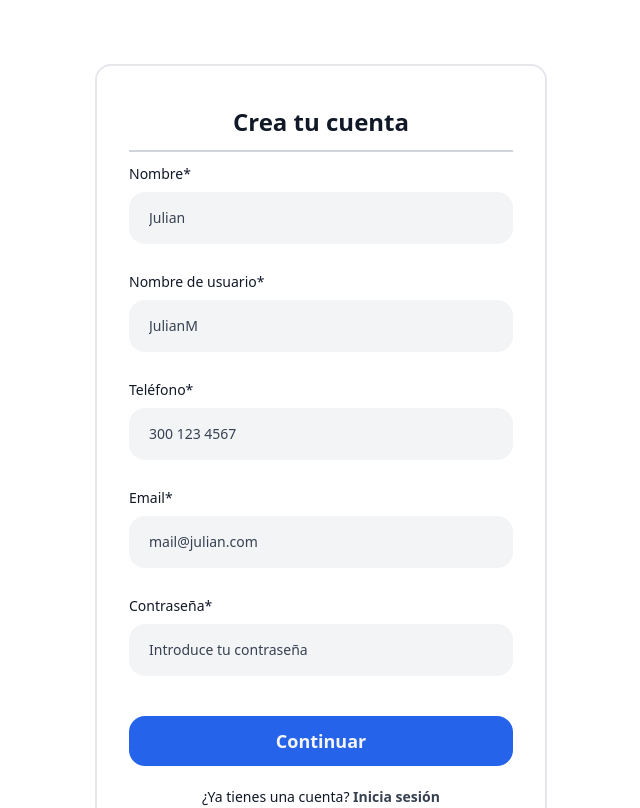
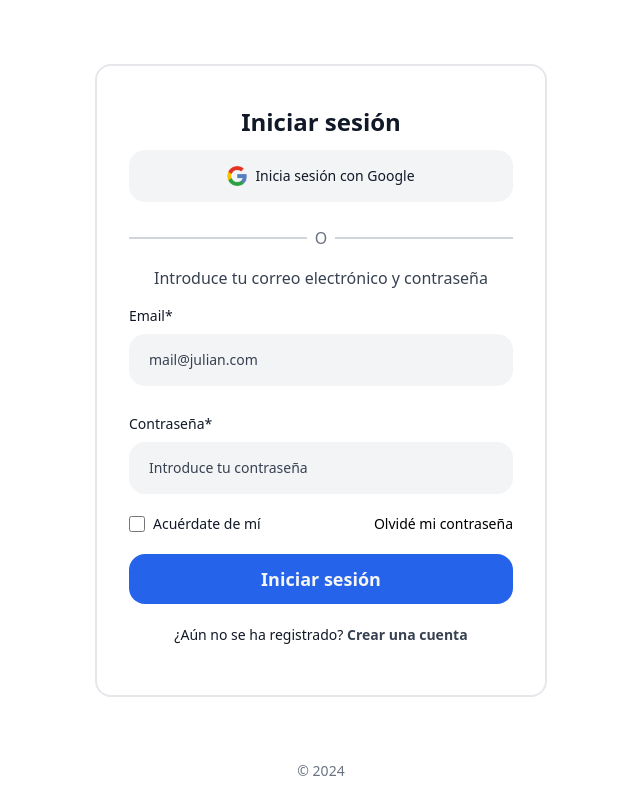
Before and after one commit to JulianRuano/evaluation_system_frontend, an Angular app: page / in a window 1280 px wide. Shown: the top 808 px of the page, without its empty margins (319-959 px from the left). Built offline with nearby package versions, Linux system fonts and the light colour scheme.

Commit message:
add login component

```diff
--- a/src/app/app.component.html
+++ b/src/app/app.component.html
@@ -1 +1 @@
-<app-signup></app-signup>
+<app-login></app-login>
--- a/src/app/app.component.ts
+++ b/src/app/app.component.ts
@@ -2,12 +2,13 @@ import { Component } from '@angular/core';
 import { CommonModule } from '@angular/common';
 import { RouterOutlet } from '@angular/router';
 import { SignupComponent } from './signup/signup.component';
+import { LoginComponent } from './login/login.component';
 
 
 @Component({
   selector: 'app-root',
   standalone: true,
-  imports: [CommonModule, RouterOutlet, SignupComponent],
+  imports: [CommonModule, RouterOutlet, SignupComponent, LoginComponent],
   templateUrl: './app.component.html',
   styleUrl: './app.component.css'
 })
--- /dev/null
+++ b/src/app/login/login.component.html
@@ -0,0 +1,44 @@
+<div class="container flex flex-col mx-auto bg-white rounded-lg pt-4 my-2">
+  <div class="flex justify-center w-full my-auto xl:gap-14 lg:justify-normal md:gap-5 draggable">
+    <div class="flex items-center justify-center w-full ">
+      <div class="flex items-center xl:p-10">
+        <form class="flex flex-col w-full h-full pb-6 py-4 px-8 text-center border-solid border-2 border-gray-200 rounded-2xl lg:px-8 lg:py-10 lg:pb-12">
+          <div class="mb-3 text-2xl font-bold text-gray-900">
+            Iniciar sesión
+          </div>
+          <a class="flex items-center justify-center w-full py-4 mb-6 text-sm font-medium transition duration-300 rounded-2xl text-gray-900 bg-gray-100 hover:bg-gray-300 focus:ring-4 focus:ring-gray-300">
+            <img class="h-5 mr-2" src="assets/icons/google.png" alt="">
+            Inicia sesión con Google
+          </a>
+          <div class="flex items-center mb-4">
+            <hr class="h-0 border-b border-solid border-gray-300 grow">
+            <p class="px-2 text-gray-500"> O </p>
+            <hr class="h-0 border-b border-solid border-gray-300 grow">
+          </div>
+          <p class="mb-4 text-gray-700">Introduce tu correo electrónico y contraseña</p>
+          <label for="email" class="mb-2 text-sm text-start text-gray-900">Email*</label>
+          <input id="email" type="email" placeholder="mail@julian.com" class="flex items-center w-full px-5 py-4 mr-2 text-sm font-medium outline-none focus:bg-gray-200 mb-7 placeholder:text-gray-700 bg-gray-100 text-gray-900 rounded-2xl"/>
+          <label for="password" class="mb-2 text-sm text-start text-gray-900">Contraseña*</label>
+          <input id="password" type="password" placeholder="Introduce tu contraseña" class="flex items-center w-full px-5 py-4 mb-5 mr-2 text-sm font-medium outline-none focus:bg-gray-200 placeholder:text-gray-700 bg-gray-100 text-gray-900 rounded-2xl"/>
+          <div class="flex items-center justify-between mb-5">
+            <div class="flex items-center">
+              <input id="remember" type="checkbox" class="w-4 h-4 mr-2 text-purple-blue-500 rounded-md">
+              <label for="remember" class="text-sm font-medium text-gray-900">Acuérdate de mí</label>
+            </div>
+            <a href="javascript:void(0)" class="text-sm font-medium text-purple-blue-500 hover:text-purple-blue-600">Olvidé mi contraseña</a>
+          </div>
+
+          <button class="w-full px-6 py-4 mb-5 text-lg text-stone-100 font-bold leading-none  md:w-96 rounded-2xl bg-blue-600">Iniciar sesión</button>
+          <p class="text-sm leading-relaxed text-gray-900">¿Aún no se ha registrado? <a href="javascript:void(0)" class="font-bold text-gray-700">Crear una cuenta</a></p>
+        </form>
+      </div>
+    </div>
+  </div>
+</div>
+<div class="flex flex-wrap -mx-3 my-5">
+  <div class="w-full max-w-full sm:w-3/4 mx-auto text-center">
+    <p class="text-sm text-gray-500 py-1">
+      © 2024
+    </p>
+  </div>
+</div>
```
Also changed, not shown: src/app/login/login.component.ts (added, +12 -0 lines), src/app/login/login.component.css (added), 1 other file (tests, documents, lock files or other folders).
